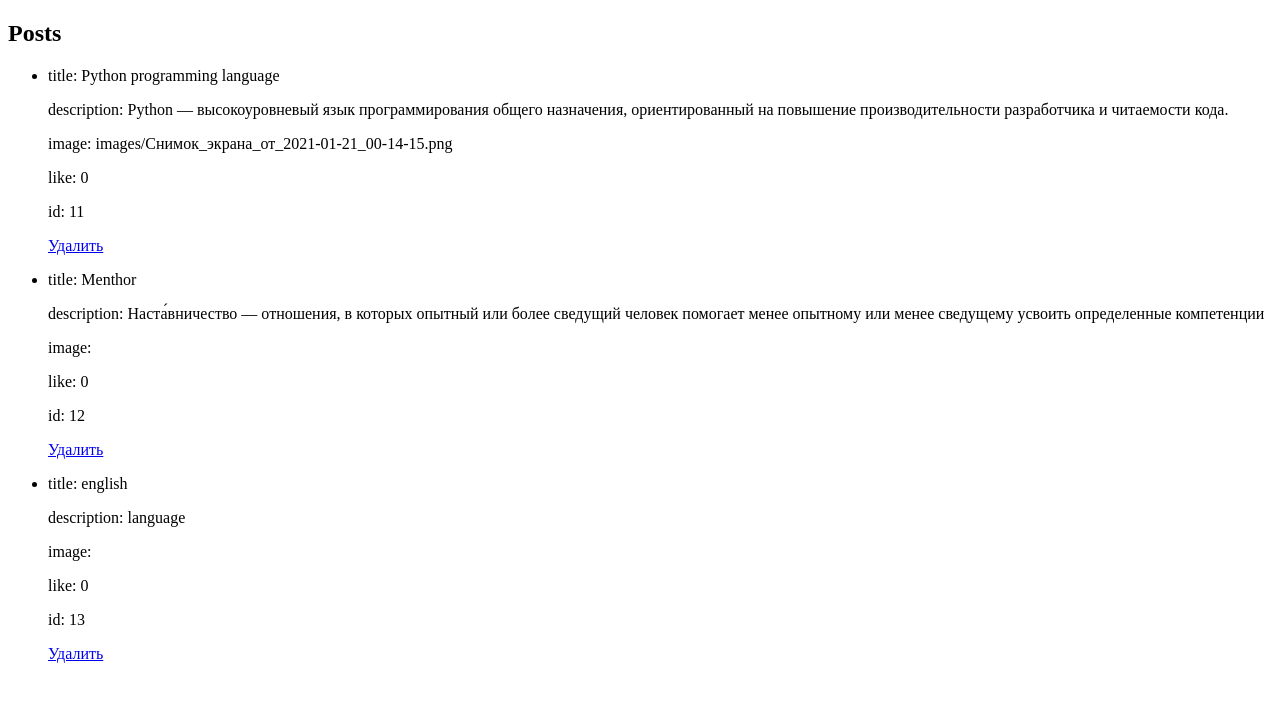
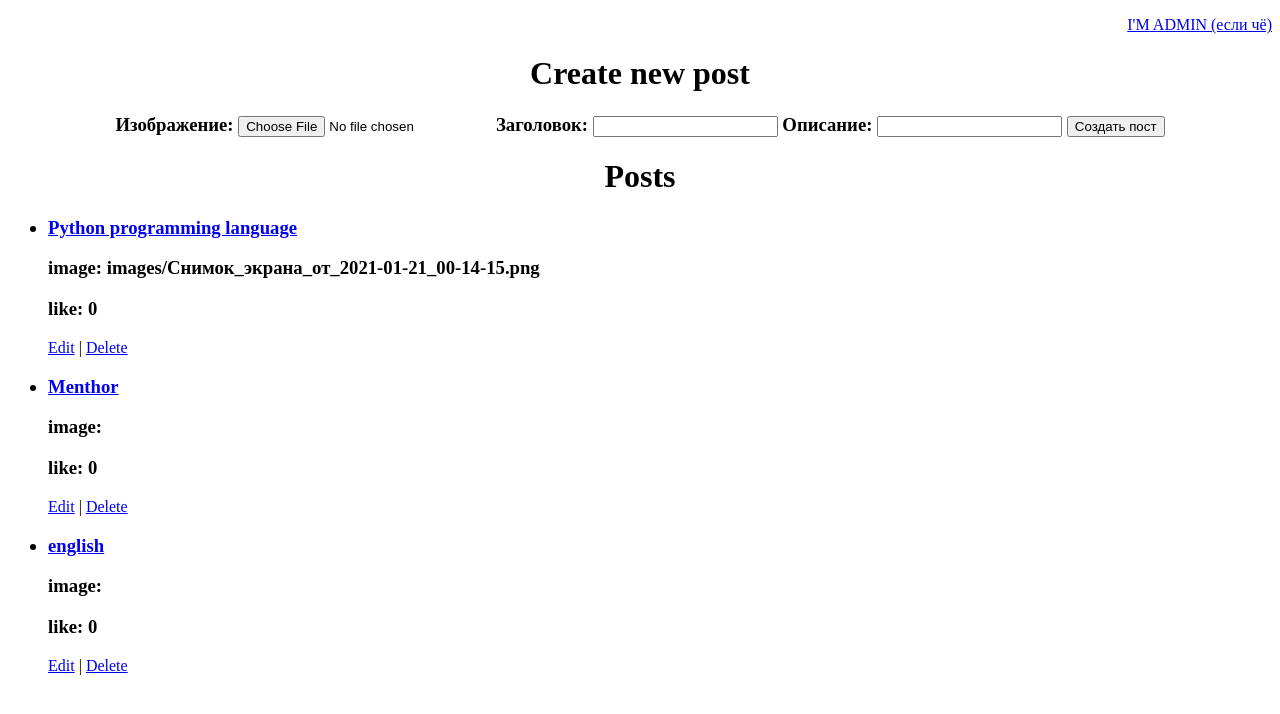
Before and after one commit to nurlan5t/python-homeworks, a Django app: page / in a window 1280 px wide. Shown: the top 714 px of the page. Run offline with Django 3.2, Linux system fonts and the light colour scheme; data comes from the database, SQL or seed files in the repository; both versions use the stored data as it was after the commit.

Commit message:
View comments, edit and delete Posts

```diff
--- a/djangoBlog/lenta/admin.py
+++ b/djangoBlog/lenta/admin.py
@@ -1,6 +1,6 @@
 from django.contrib import admin
-from .models import Lenta, Comment
+from .models import Post, Post_Comment
 # Register your models here.
 
-admin.site.register(Lenta)
-admin.site.register(Comment)
+admin.site.register(Post)
+admin.site.register(Post_Comment)
--- a/djangoBlog/lenta/models.py
+++ b/djangoBlog/lenta/models.py
@@ -7,31 +7,46 @@ class Lenta(models.Model):
     article_title = models.CharField('Article title', max_length = 100)
     article_text = models.TextField('Article text')
     publication_date = models.DateTimeField('Date of publication')
-
     def __str__(self):
         return  self.article_title
-
     def was_published_recently(self):
         return self.publication_date >= (timezone.now() - datetime.timedelta(days = 7))
-
     class Meta:
         verbose_name = 'Article'
         verbose_name_plural = 'Articles'
-
 class Comment(models.Model):
     lenta = models.ForeignKey(Lenta, on_delete = models.CASCADE)
     author_name = models.CharField('Author_name', max_length = 50)
     comment_text = models.CharField('Comment_text', max_length = 200)
+    def __str__(self):
+        return  self.author_name
+    class Meta:
+        verbose_name = 'Comment'
+        verbose_name_plural = 'Comments'
+
+
+class Post(models.Model):
+    image = models.ImageField(upload_to='images/')
+    title = models.CharField('Post title', max_length=150)
+    description = models.TextField()
+    like = models.IntegerField(default=0)
 
     def __str__(self):
-        return  self.author_name
+        return self.title
+
+    class Meta:
+        verbose_name = 'Post'
+        verbose_name_plural = 'Posts'
+
+
+class Post_Comment(models.Model):
+    post = models.ForeignKey(Post, on_delete=models.CASCADE, related_name='comments')
+    text = models.CharField('comment text', max_length=200)
+    date = models.DateTimeField(auto_now_add=True)
+
+    def __str__(self):
+        return self.text
 
     class Meta:
         verbose_name = 'Comment'
         verbose_name_plural = 'Comments'
-
-class Post(models.Model):
-    image = models.ImageField(upload_to='images/')
-    title = models.CharField(max_length=150)
-    description = models.TextField()
-    like = models.IntegerField(default=0)
--- a/djangoBlog/lenta/urls.py
+++ b/djangoBlog/lenta/urls.py
@@ -2,8 +2,10 @@ from django.urls import path
 from . import views
 urlpatterns = [
     path('', views.show_lenta),
+    path('posts/<int:pk>/', views.detail_post),
     path('like-add/', views.add_like),
     path('comment-add/', views.add_comment),
     path('add-post/', views.add_post),
-    path('delete-post/<int:id>/', views.delete_post)
+    path('delete-post/<int:id>/', views.delete_post),
+    path('edit-post/<int:id>/', views.edit_post)
 ]
--- a/djangoBlog/lenta/views.py
+++ b/djangoBlog/lenta/views.py
@@ -3,10 +3,19 @@ from django.http import HttpResponse
 from django.views.decorators.csrf import csrf_exempt
 from lenta.models import Post
 
+
 @csrf_exempt
 def show_lenta(request):
     if request.method == 'GET':
         return render(request, 'lenta.html', context={'posts': Post.objects.all()})
+
+def detail_post(request, pk):
+    try:
+        post = Post.objects.get(id=pk)
+        return render(request, 'post-detail.html', context={'post': post})
+    except Post.DoesNotExist:
+        return HttpResponse('Does Not Exist!', status=404)
+
 
 def add_post(request):
     if request.method == 'POST':
@@ -24,6 +33,17 @@ def delete_post(request, id):
         del_post.delete()
         return HttpResponse('Post deleted')
 
+def edit_post(request, id):
+    edit_post = Post.objects.get(id=id)
+    if request.method == 'POST':
+        edit_post.image = request.POST.get("image")
+        edit_post.title = request.POST.get("title")
+        edit_post.description = request.POST.get("description")
+        edit_post.save()
+        return HttpResponse("Post edited")
+    else:
+        return render(request, 'edit-post.html', context={'post': edit_post})
+
 @csrf_exempt
 def add_like(request):
     return HttpResponse(
--- a/djangoBlog/templates/lenta.html
+++ b/djangoBlog/templates/lenta.html
@@ -1,22 +1,46 @@
+
 <!DOCTYPE html>
 <html lang="en">
+<a align="right" href="admin/"><p align="right">I'M ADMIN (если чё)</p></a>
+
 <head>
     <meta charset="UTF-8">
-    <title>Lenta</title>
+    <title>View and add posts</title>
 </head>
-<h2>Posts</h2>
+
+<h1 align="center">Create new post</h1>
+<body>
+<h3 align="center">
+        <form action="/add-post/" method="POST">
+        {% csrf_token %}
+        <label for="image"> Изображение: </label>
+        <input id="image" type="file" name="image">
+
+        <label for="title"> Заголовок: </label>
+        <input id="title" type="text" name="title">
+
+        <label for="description"> Описание: </label>
+        <input id="description" type="text" name="description">
+            <input type="submit" value="Создать пост">
+    </form>
+</h3>
+</body>
+</html>
+
+
+<h1 align="center">Posts</h1>
 <body>
 <div>
     <ul>
         {% for post in posts %}
+            <h3>
                 <li>
-                    <p>title: {{ post.title }}</p>
-                    <p>description: {{ post.description }}</p>
+                <a href="/posts/{{ post.id }}/"><p>{{ post.title }}</p></a>
                 <p>image: {{ post.image }}</p>
                 <p>like: {{ post.like }}</p>
-                    <p>id: {{ post.id }}</p>
-                    <a href="delete-post/{{post.id}}">Удалить</a></td>
                 </li>
+            </h3>
+          <a href="edit-post/{{post.id}}">Edit</a> | <a href="delete-post/{{post.id}}">Delete</a>
         {% endfor %}
     </ul>
 </div>
```
Also changed, not shown: djangoBlog/templates/add-comment.html (+6 -4 lines), djangoBlog/templates/edit-post.html (added, +21 -0 lines), djangoBlog/templates/post-detail.html (added, +34 -0 lines), djangoBlog/db.sqlite3, djangoBlog/images/Снимок_экрана_от_2021-01-21_00-14-15.png (added), djangoBlog/images/Снимок_экрана_от_2021-01-21_00-52-08.png (added), djangoBlog/lenta/migrations/0005_auto_20210130_1440.py (added). Lines whose indentation alone changed are shown as unchanged.
